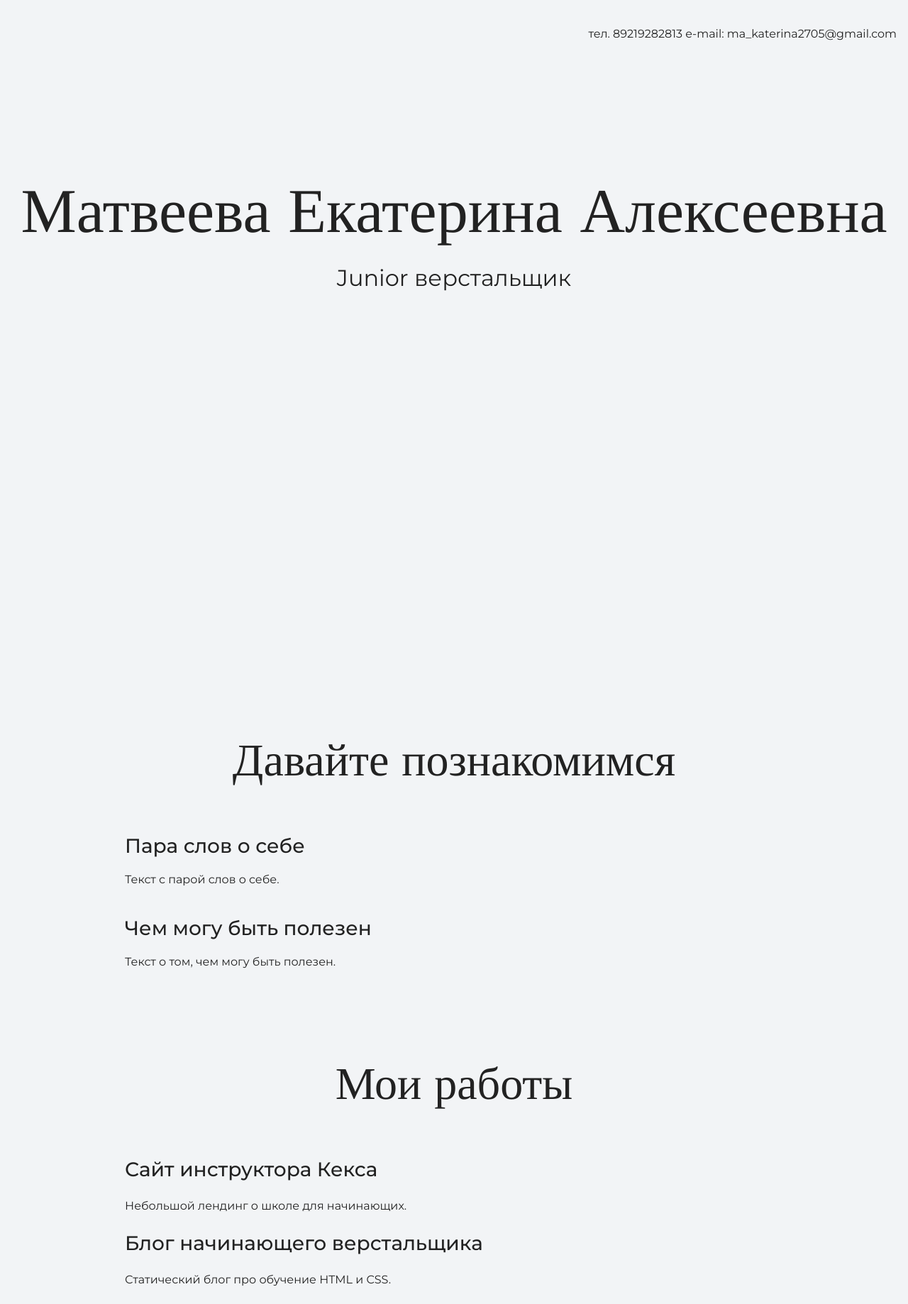
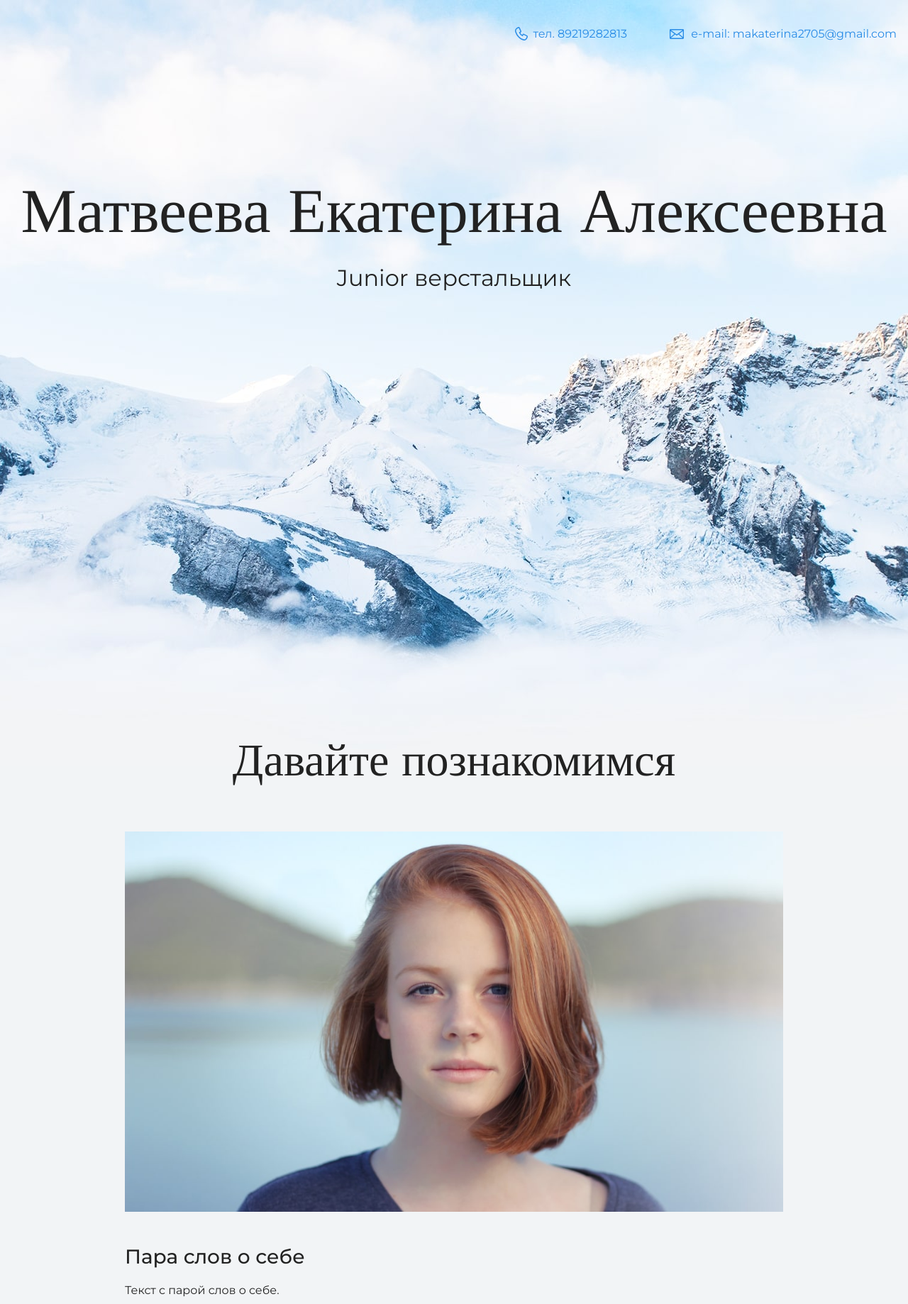
Before and after one commit to Ekaterina2705/my-site, a plain HTML site: page index.html in a window 1280 px wide. Shown: the top 1838 px of the page at 71% size. Drawn offline with nearby package versions, Linux system fonts and the light colour scheme.

Commit message:
Добавлены картинки

```diff
--- a/index.html
+++ b/index.html
@@ -9,8 +9,8 @@
 
   <body>
     <header class="page-header">
-      <div class="container">тел. 89219282813
-      e-mail: ma_katerina2705@gmail.com</div>
+      <div class="container"><a class="header-phone" href="tel:89219282813">тел. 89219282813</a>
+      <a class="header-email" href="mailto:makaterina2705@gmail.com">e-mail: makaterina2705@gmail.com</a></div>
     </header>
 
     <section class="hero-image">
@@ -20,6 +20,9 @@
 
     <section class="intro">
       <div class="container"> <h2 class="subheading">Давайте познакомимся</h2>
+        <figure class="user-image">
+  <img src="files/user.jpg" width="928" height="536" alt="Фотография Владельца Сайта">
+</figure>
       <h3>Пара слов о себе</h3>
       <p>Текст с парой слов о себе.</p>
       <h3>Чем могу быть полезен</h3>
@@ -28,16 +31,19 @@
 
     <section class="portfolio">
       <div class="container"> <h2 class="subheading">Мои работы</h2>
-
+<figure class="project-image">
+  <img src="files/project.jpg" width="928" height="536" alt="Cайт инструктора Кекса">
+</figure>
       <h3>Сайт инструктора Кекса</h3>
       <p>Небольшой лендинг о школе для начинающих.</p>
-
+<a class="button" href="source/project/index.html">Открыть страницу</a>
       <h3>Блог начинающего верстальщика</h3>
       <p>Статический блог про обучение HTML и CSS.</p></div>
     </section>
 
     <footer class="page-footer">
-       <div class="container">Контакты в подвале</div>
+       <div class="container"><a class="footer-phone" href="tel:89219282813">тел. 89219282813</a>
+      <a class="footer-email" href="mailto:makaterina2705@gmail.com">e-mail: makaterina2705@gmail.com</a></div>
     </footer>
   </body>
 </html>
```
Also changed, not shown: files/project.jpg (added), files/user.jpg (added), img/hero-bg.jpg (added), img/icon-css.svg (added), img/icon-email-footer.svg (added), img/icon-email-header.svg (added), img/icon-html.svg (added), img/icon-phone-footer.svg (added), img/icon-phone-header.svg (added), source/banner-1.png (added), source/banner-2.png (added), source/bottle.svg (added), source/cat.svg (added), source/keks-background-dark.jpg (added), 3 more files.
